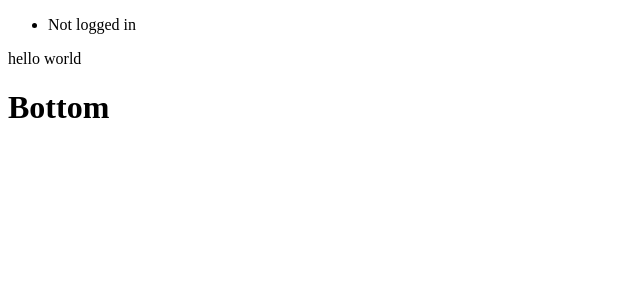
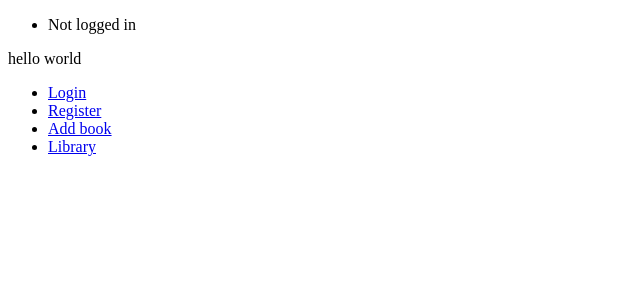
Before and after one commit to benjaminpritchard230/next-typescript-books-app, a Next.js app: page / in a window 1280 px wide. Shown: the top 300 px of the page, without its empty margins (0-640 px from the left). Built offline with nearby package versions, Linux system fonts and the light colour scheme.

Commit message:
Add footer to layout

```diff
--- a/components/Layout.tsx
+++ b/components/Layout.tsx
@@ -1,3 +1,4 @@
+import Footer from "./Footer";
 import Navbar from "./Navbar";
 
 export default function Layout({ children }: any) {
@@ -5,7 +6,7 @@ export default function Layout({ children }: any) {
     <>
       <Navbar />
       <main>{children}</main>
-      <h1>Bottom</h1>
+      <Footer />
     </>
   );
 }
```
